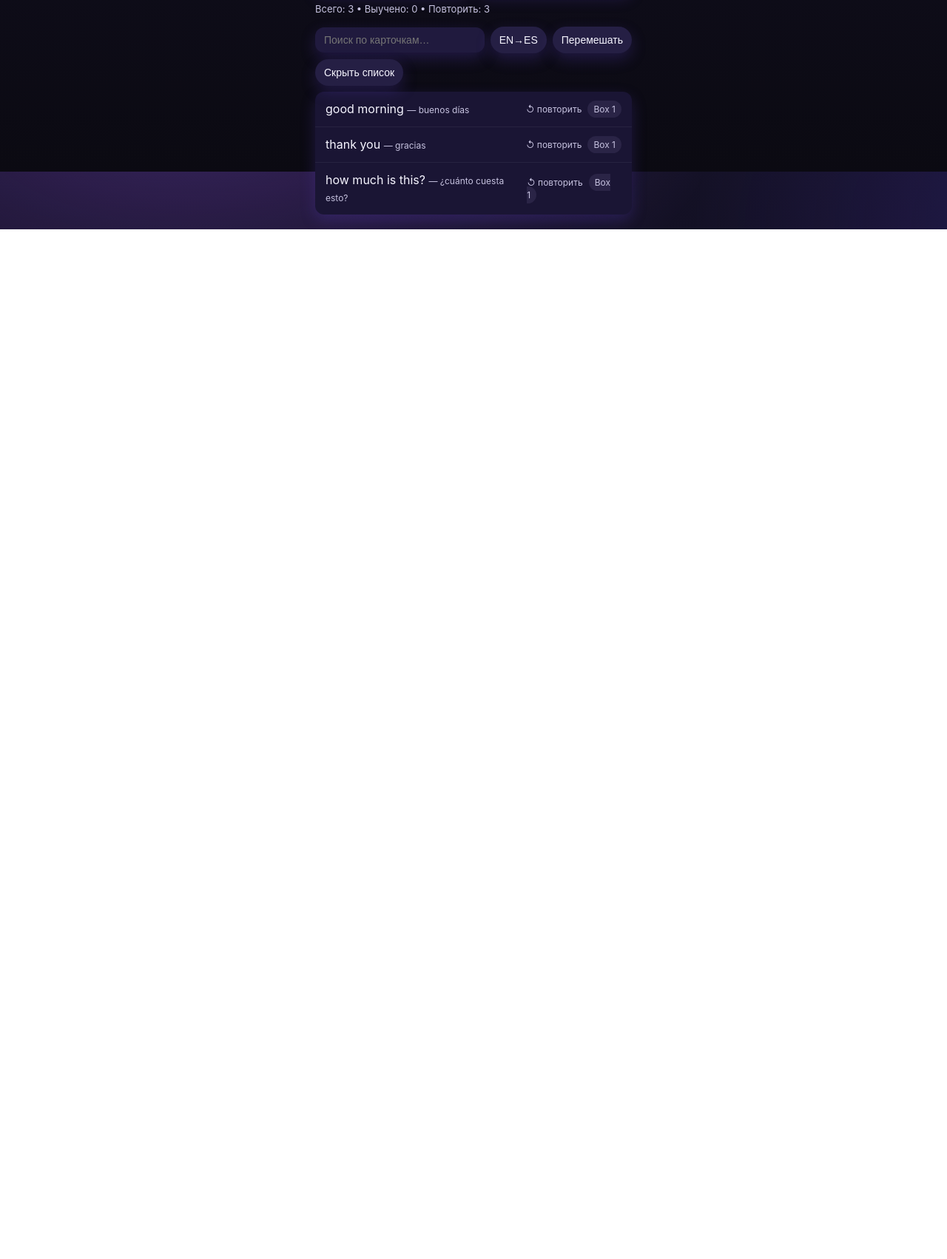
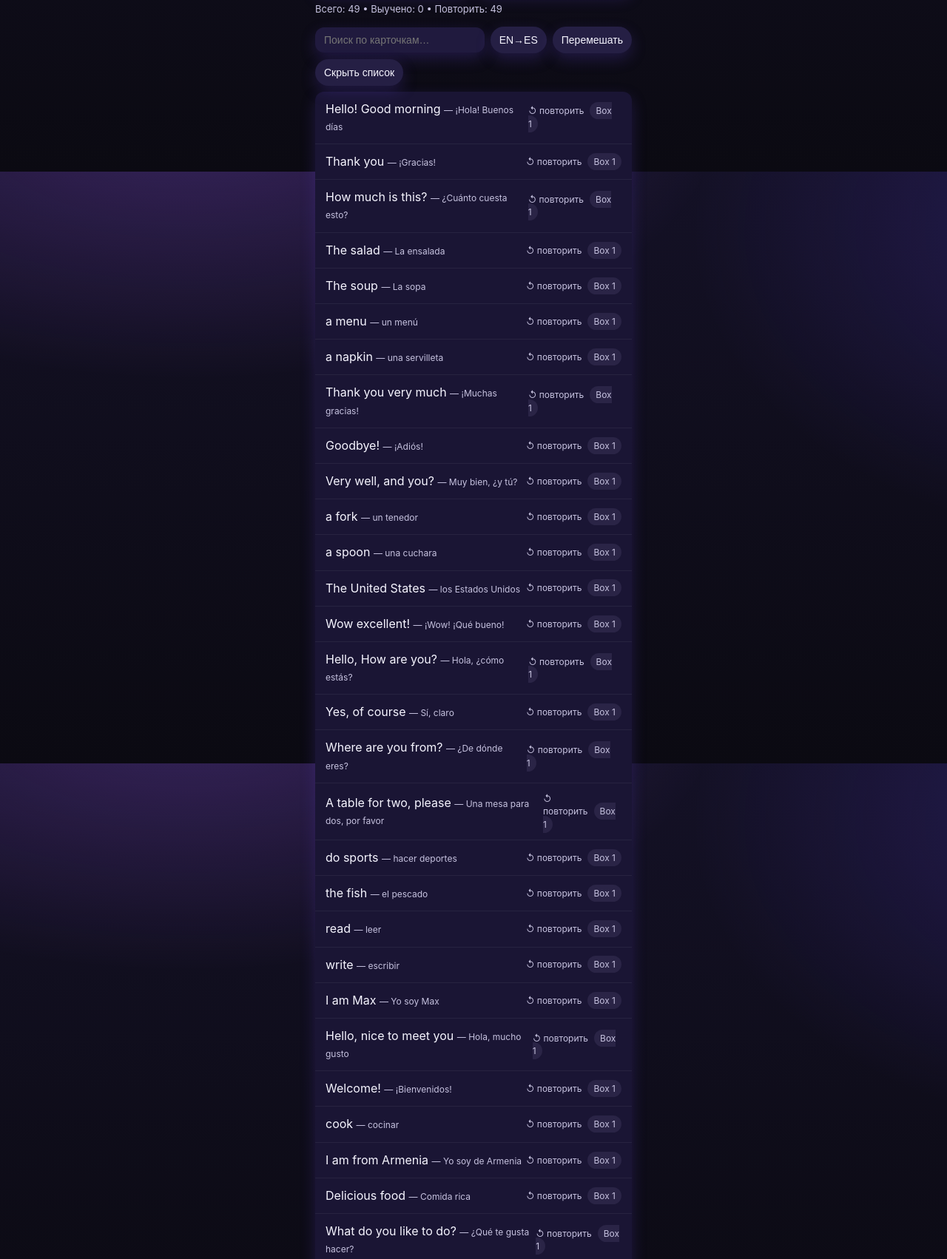
Before and after one commit to Agamagic/my-app2, a plain HTML site: page index.html in a window 1280 px wide. Shown: the part 568-2270 px from the top of the page at 74% size. Before the commit the page ends 878 px from the top, so only its background shows below. Drawn offline with Linux system fonts and the light colour scheme.

Commit message:
Update index.html

```diff
--- a/index.html
+++ b/index.html
@@ -239,7 +239,56 @@
     if(demo){ state.cards.push(c); } else { state.cards.unshift(c); }
     if(!state.currentId) state.currentId=c.id; saveState();
   }
-  function ensureDemo(){ if(state.cards.length) return; addCard('good morning','buenos días',true); addCard('thank you','gracias',true); addCard('how much is this?','¿cuánto cuesta esto?',true); }
+  function ensureDemo(){ if(state.cards.length) return;
+addCard('Hello! Good morning','¡Hola! Buenos días',true);
+addCard('Thank you','¡Gracias!',true);
+addCard('How much is this?','¿Cuánto cuesta esto?',true)
+addCard('The salad','La ensalada',true);
+addCard('The soup','La sopa',true);
+addCard('a menu','un menú',true);
+addCard('a napkin','una servilleta',true);
+addCard('Thank you very much','¡Muchas gracias!',true);
+addCard('Goodbye!','¡Adiós!',true);
+addCard('Very well, and you?','Muy bien, ¿y tú?',true);
+addCard('a fork','un tenedor',true);
+addCard('a spoon','una cuchara',true);
+addCard('The United States','los Estados Unidos',true);
+addCard('Wow excellent!','¡Wow! ¡Qué bueno!',true);
+addCard('Hello, How are you?','Hola, ¿cómo estás?',true);
+addCard('Yes, of course','Sí, claro',true);
+addCard('Where are you from?','¿De dónde eres?',true);
+addCard('A table for two, please','Una mesa para dos, por favor',true);
+addCard('do sports','hacer deportes',true);
+addCard('the fish','el pescado',true);
+addCard('read','leer',true);
+addCard('write','escribir',true);
+addCard('I am Max','Yo soy Max',true);
+addCard('Hello, nice to meet you','Hola, mucho gusto',true);
+addCard('Welcome!','¡Bienvenidos!',true);
+addCard('cook','cocinar',true);
+addCard('I am from Armenia','Yo soy de Armenia',true);
+addCard('Delicious food','Comida rica',true);
+addCard('What do you like to do?','¿Qué te gusta hacer?',true);
+addCard('Welcome to the restaurant!','¡Bienvenido(a) al restaurante!',true);
+addCard('What is your name?','¿Cómo te llamas?',true);
+addCard('Could you bring a menu please?','¿Podría traer un menú, por favor?',true);
+addCard('What do you like to cook?','¿Qué te gusta cocinar?',true);
+addCard('My name is Victor (I am called)','Me llamo Victor',true);
+addCard('See you later','Hasta luego',true);
+addCard('You are welcome (It is nothing)','De nada',true);
+addCard('I like your Spanish','¡Me gusta tu español!',true);
+addCard('I am from the United States','Yo soy de los Estados Unidos',true);
+addCard('Mexico','México',true);
+addCard('Canada','Canadá',true);
+addCard('France','Francia',true);
+addCard('How many people are in your party? (How many are you?)','¿Cuántos son?',true);
+addCard('Do you want anything else?','¿Desea algo más?',true);
+addCard('I would recommend the pasta','Le recomendaría la pasta',true);
+addCard('What would you like? (What (do you) desire?)','¿Qué desea?',true);
+addCard('I like to read (write)','Me gusta leer (escribir)',true);
+addCard('What do you recommend? (me)','¿Qué me recomienda?',true);
+addCard('I like to do yoga (sports)','Me gusta hacer yoga (deportes)',true);
+addCard('Can you say that again, please?','¿Puedes decirlo de nuevo, por favor?',true);}
 
   function computeProgress(){ const total=state.cards.length;
     const learnedCount=state.cards.filter(c=>c.learned===true||c.box>=4).length;
```
